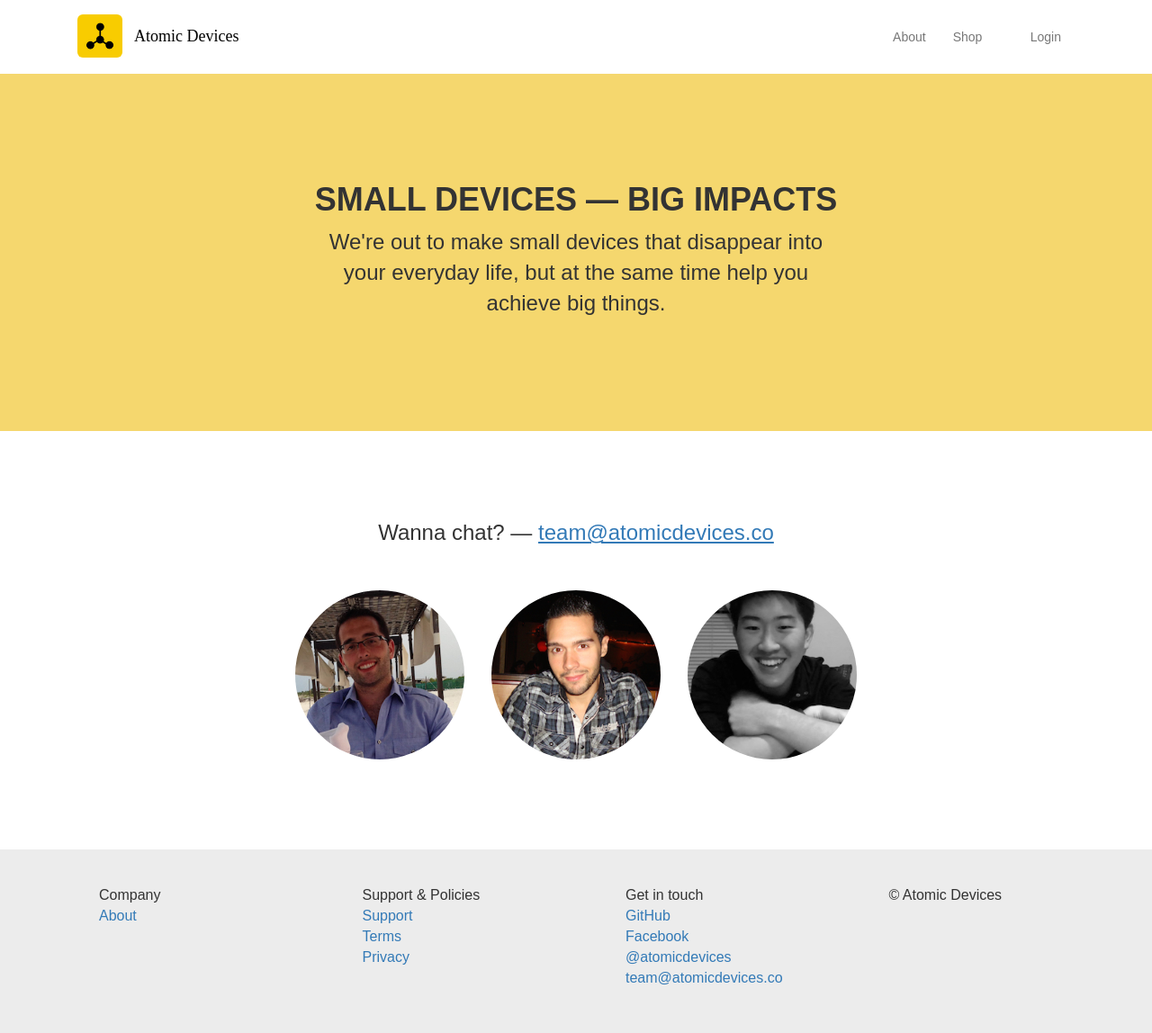
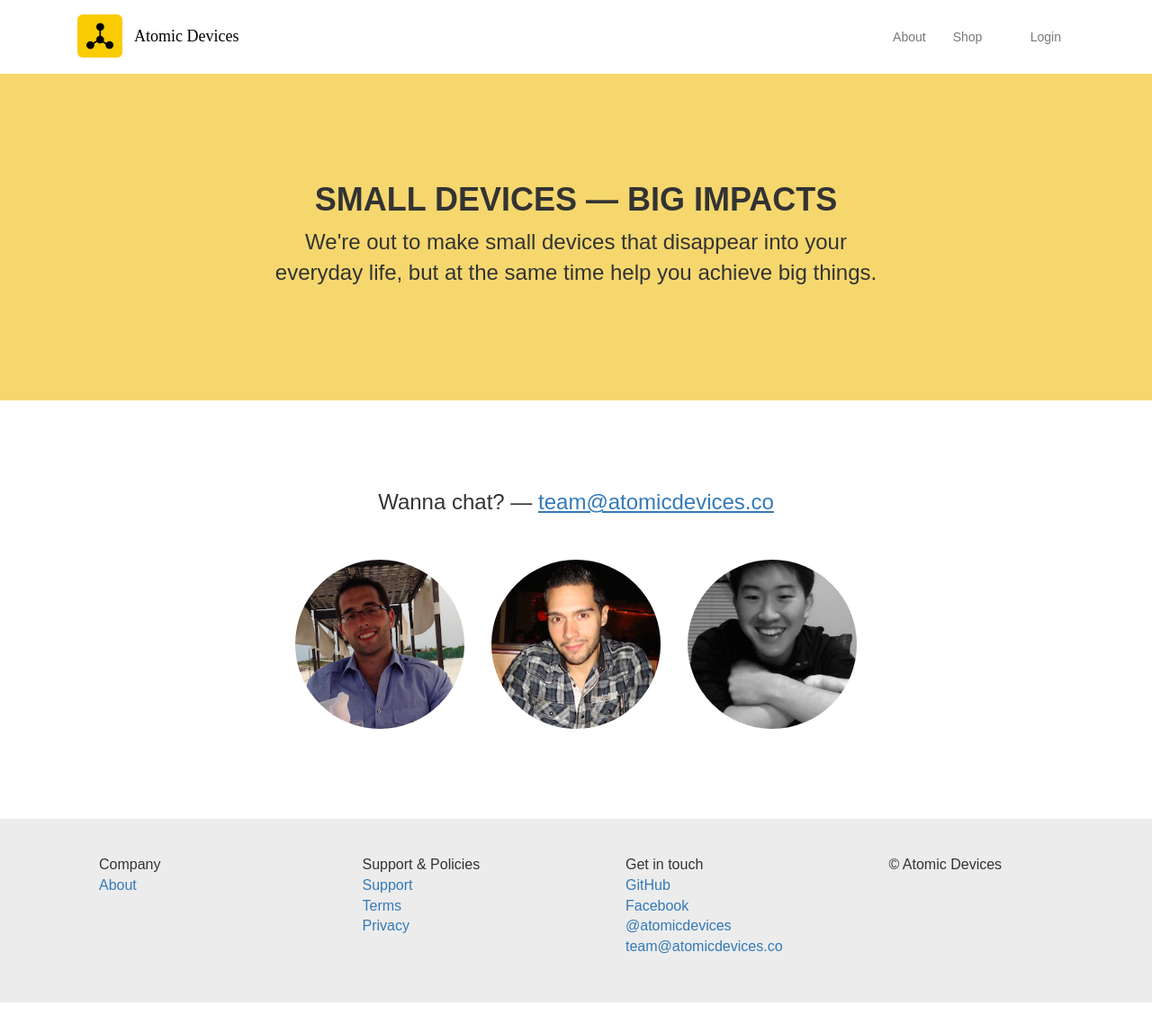
Before and after one commit to atomicdevices/atomicdevices.github.io, a Jekyll site: the page built from index.html, in a window 1280 px wide. Shown: the whole page at 90% size. Built offline with Jekyll 4.4.1, drawn with Linux system fonts in a browser that asks for light colours; nearby versions of some CDN libraries; after the commit the page ends 1114 px from its top, so only the background shows below that.

Commit message:
Update main.scss

```diff
--- a/css/main.scss
+++ b/css/main.scss
@@ -59,7 +59,7 @@ body {
     font-size: 24px;
     font-weight: 300;
 
-    max-width: 600px;
+    max-width: 675px;
     margin: 0 auto;
   }
 }
```
